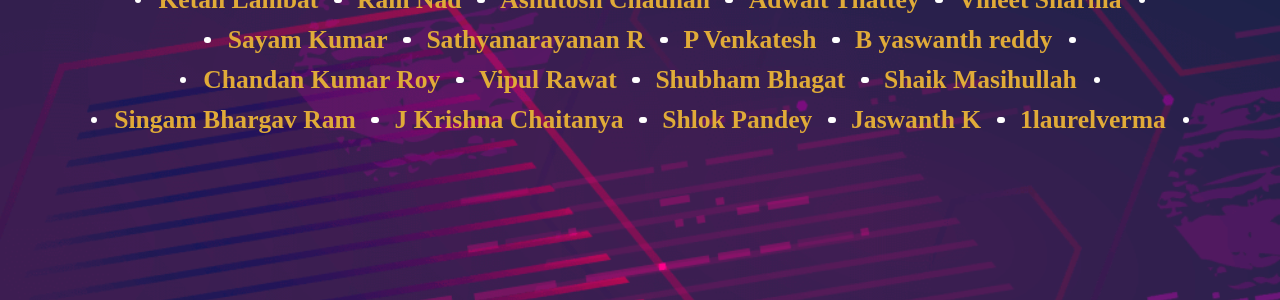
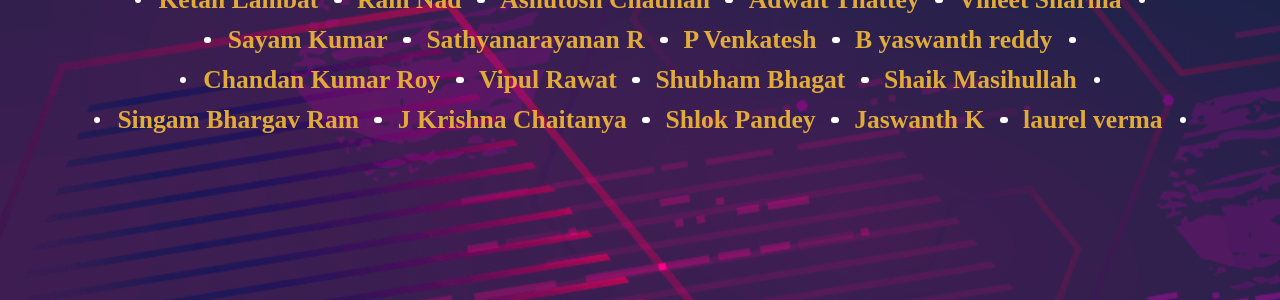
Before and after one commit to Project-Club-IIITS/hacktoberfest2019-participants, a Jekyll site: the page index.html, which Jekyll copies as it is, in a window 1280 px wide. Shown: the part 393-693 px from the top of the page. Built offline with Jekyll 4.4.1, drawn with Linux system fonts in a browser that asks for light colours; some web fonts are replaced.

Commit message:
added laurel verma

```diff
--- a/index.html
+++ b/index.html
@@ -63,7 +63,7 @@
                 <li><a href="https://github.com/chaitanya531">J Krishna Chaitanya</a></li>
                 <li><a href="https://github.com/b30wulffz">Shlok Pandey</a></li>
                 <li><a href="https://github.com/JazzKriss21">Jaswanth K</a></li>
-			<li><a href="https://github.com/1laurelverma">1laurelverma</a></li>
+			<li><a href="https://github.com/1laurelverma">laurel verma</a></li>
 
 
 
```
